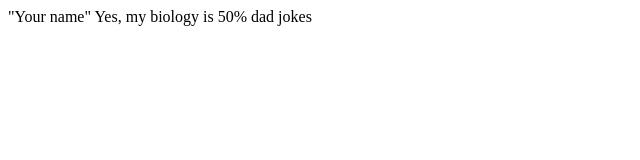
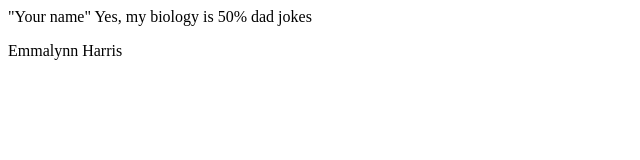
Before and after one commit to TuckerGMcDonald/CSC-2510-002-Branches, a plain HTML site: page index.html in a window 1280 px wide. Shown: the whole page, without its empty margins (0-640 px from the left). Drawn offline with Linux system fonts and the light colour scheme.

Commit message:
added my name

```diff
--- a/index.html
+++ b/index.html
@@ -8,5 +8,6 @@
 <body>
     "Your name"
     Yes, my biology is 50% dad jokes
+    <p>Emmalynn Harris</p>
 </body>
 </html>
```
